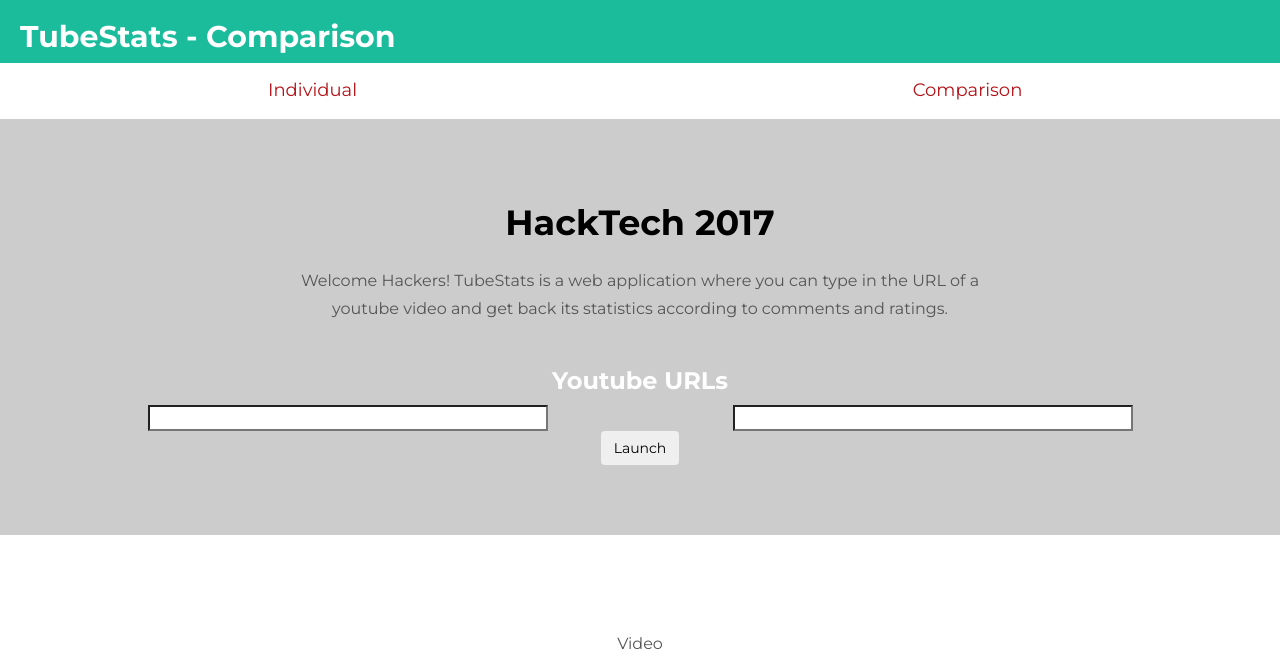
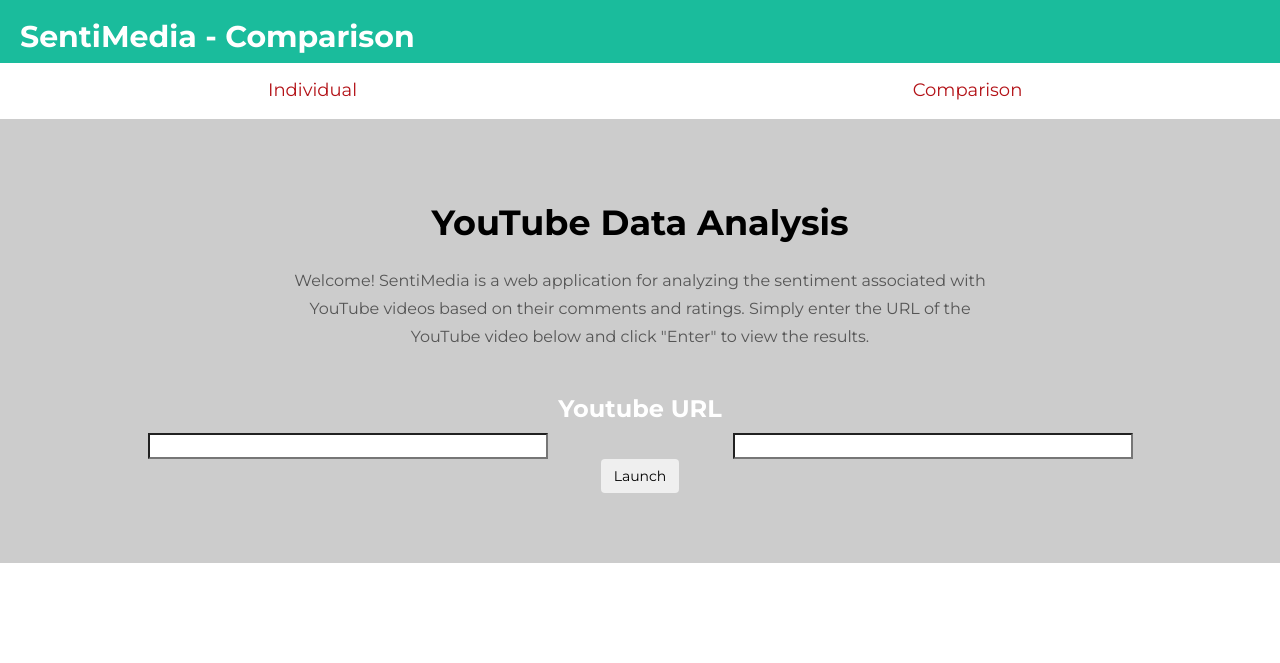
Before and after one commit to grenmester/sentimedia, a Flask app: page /comparison in a window 1280 px wide. Shown: the top 663 px of the page. Run offline with Flask 2, Linux system fonts and the light colour scheme; parts of the project's set-up code (start-up, migrations or seed data) failed here and were passed over; some libraries are stand-ins or nearby versions.

Commit message:
Modify comparison.html

```diff
--- a/templates/comparison.html
+++ b/templates/comparison.html
@@ -6,7 +6,7 @@
     <meta name="viewport" content="width=device-width, initial-scale=1.0">
     <meta name="description" content="">
     <meta name="author" content="">
-	<title>TubeStats</title>
+	<title>SentiMedia</title>
     <!-- Bootstrap core CSS -->
     <link href="../static/css/bootstrap.css" rel="stylesheet">
 
@@ -14,21 +14,11 @@
     <link href="../static/css/main.css" rel="stylesheet">
   </head>
   <body>
-  <script>
-  		function viewMode(v) {
-			var i;
-			var x = document.getElementsByClassName("view");
-			for (i = 0; i < x.length; i++) {
-				x[i].style.display = "none";
-			}
-			document.getElementById(v).style.display = "block";
-		}
-  </script>
 
     <div class = "container-fluid">
         <div class = "row" style = "background-color: #1abc9c; display: flex">
             <div class = "col-xs-12">
-                <h2 style ="margin-left:20px;">TubeStats - Comparison</h2>
+                <h2 style ="margin-left:20px;">SentiMedia - Comparison</h2>
             </div>
         </div>
         <div class = "row">
@@ -37,7 +27,7 @@
             </div>
             <div class = "col-xs-6 centered">
                 <a href="comparison" class="btn-block" style = "font-size: large; margin-top: 15px; margin-bottom: 15px" role="button">Comparison</a>
-            </div>
+				</div>
         </div>
     </div>
 
@@ -46,11 +36,11 @@
 	    <div class="container">
 			<div class="row">
 				<div class="col-lg-8 col-lg-offset-2 centered">
-					<h1>HackTech 2017</h1>
-					<p>Welcome Hackers! TubeStats is a web application where you can type in the URL of a youtube video and get back its statistics according to comments and ratings.</p>
+					<h1>YouTube Data Analysis</h1>
+					<p>Welcome! SentiMedia is a web application for analyzing the sentiment associated with YouTube videos based on their comments and ratings. Simply enter the URL of the YouTube video below and click "Enter" to view the results.</p>
                 </div>
             </div>
-            <h3 class = "centered">Youtube URLs</h3>
+            <h3 class = "centered">Youtube URL</h3>
             <div class = "row">
                 <div class = "col-xs-6 centered">
                     <input type="text" id="testMessageDouble1" style = "width:400px; border-radius: 0px;">
@@ -78,7 +68,9 @@
                             <p>Statistics</p>
                         </div>
                         <div class="col-lg-6 centered">
-                            <p>Statistics</p>
+                            <p>SentiMedia uses machine learning to read and process YouTube comments that are highly rated. It reads the comments and evaluates which ones are positive and which ones are negative. The comments are then assigned numeric values according to their connotations; positive comments are assigned the value of 1 while negative comments are assigned the value of -1. After the highly rated comments are assigned values, the values are added together and normalized. This normalized score can fall anywhere between -1 and 1 and represents the sentiment left on the video by its viewers.
+
+This number can be interpreted a representation of the YouTuber's popularity among his or her viewers. If a video has a normaized score of closer to -1, then their video has a fairly large amount of negative comments. On the other hand, if a video has a normalized score closer to 1, then their video has very few negative comments. 	</p>
                         </div>
                     </div><!-- /row -->
                </div> <!-- /container -->
@@ -91,7 +83,7 @@
 		<div class="container">
 			<div class="row">
 				<div class="col-lg-4">
-					<h4 class = "text-center">Made at CalTech</h4>
+					<h4 class = "text-center">MADE AT HACKTECH 2017</h4>
 					<p class="text-center">
 						3/3/17 - 3/5/17<br/>
 						1200 E California Blvd, <br/>
```
